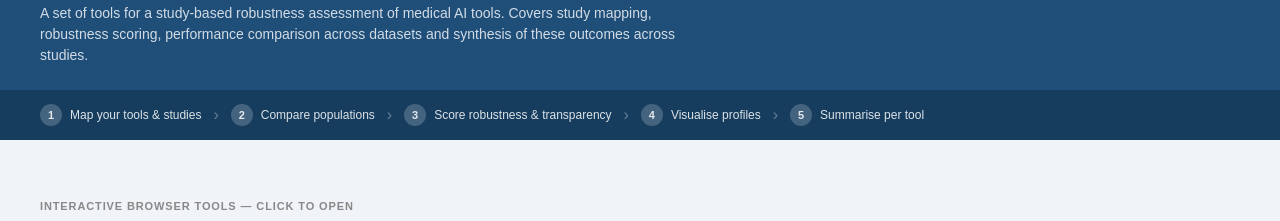
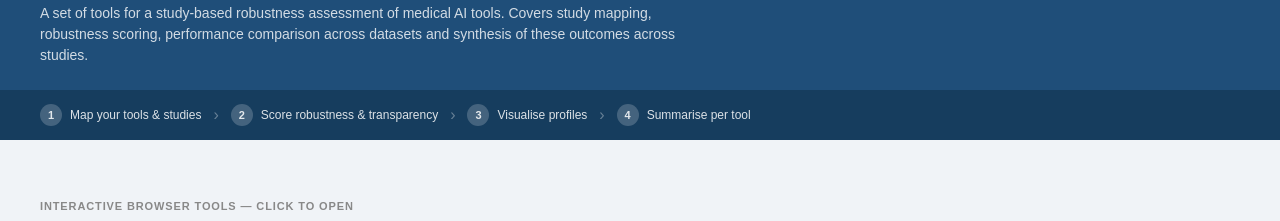
Before and after one commit to valeriebu/robustness-review-tools, a plain HTML site: page index.html in a window 1280 px wide. Shown: the part 63-284 px from the top of the page. Drawn offline with Linux system fonts and the light colour scheme.

Commit message:
Fix step numbers in index.html
Updated step numbers for clarity in the process.

```diff
--- a/index.html
+++ b/index.html
@@ -165,21 +165,16 @@
   <div class="step-arrow">›</div>
   <div class="step">
     <div class="step-num">2</div>
-    Compare populations
+    Score robustness &amp; transparency
   </div>
   <div class="step-arrow">›</div>
   <div class="step">
     <div class="step-num">3</div>
-    Score robustness &amp; transparency
+    Visualise profiles
   </div>
   <div class="step-arrow">›</div>
   <div class="step">
     <div class="step-num">4</div>
-    Visualise profiles
-  </div>
-  <div class="step-arrow">›</div>
-  <div class="step">
-    <div class="step-num">5</div>
     Summarise per tool
   </div>
 </div>
```
